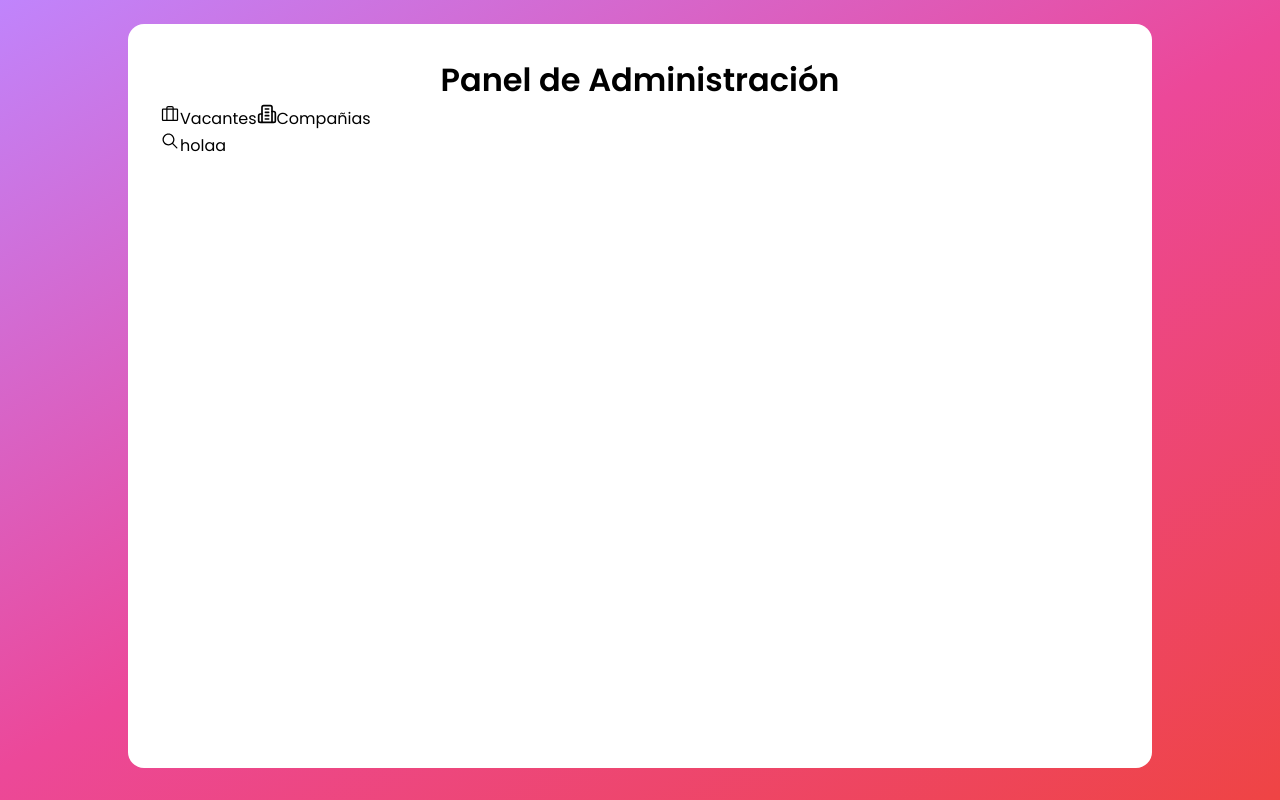
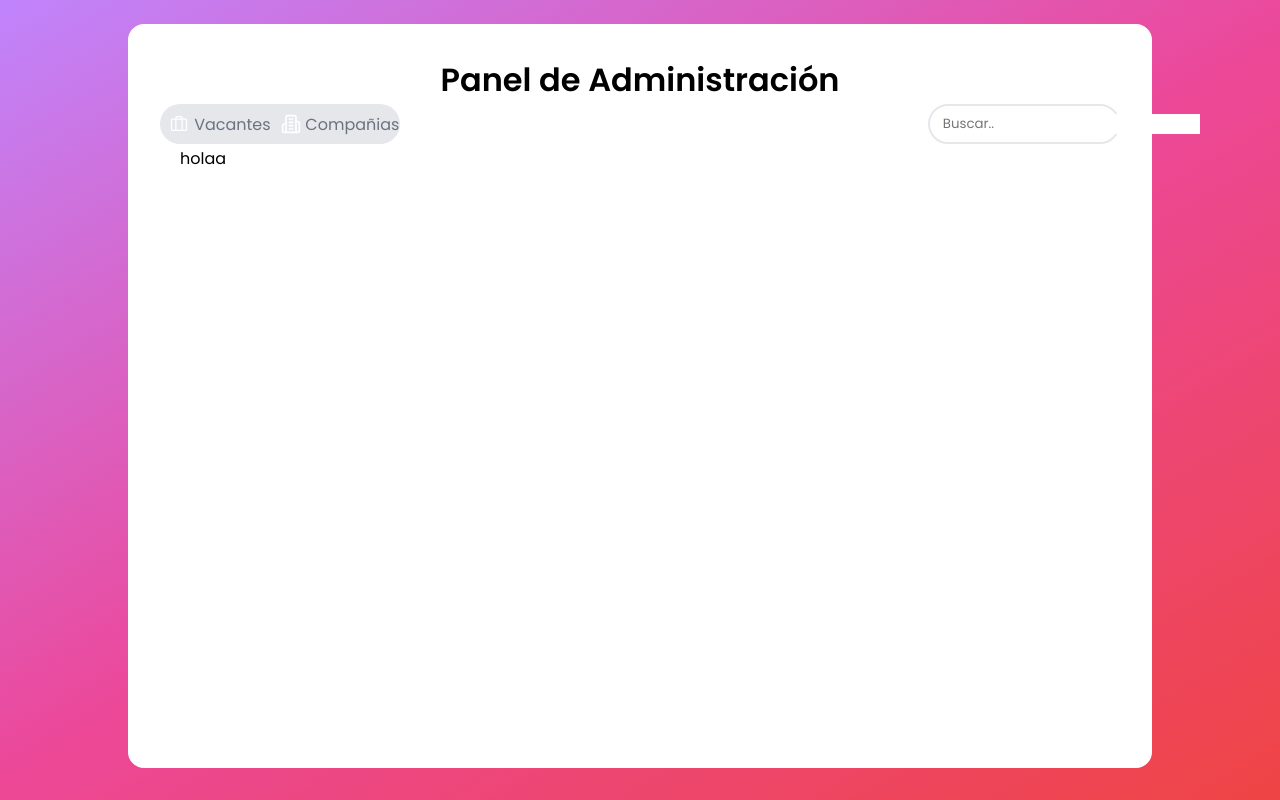
Before and after one commit to Shirly-lap/vacancy-management, a Next.js app: page /vacantes in a window 1280 px wide. Built offline with nearby package versions, Linux system fonts and the light colour scheme.

Commit message:
item link

```diff
--- a/src/components/atoms/IconLink.tsx
+++ b/src/components/atoms/IconLink.tsx
@@ -1,19 +1,22 @@
 import React from 'react'
 import Link from 'next/link';
 import { IconType } from 'react-icons';
-
+// import { usePathname } from 'next/navigation';
+import style from "../organisms/navbar/Navbar.module.scss"
 
 interface IconLink {
   path: string;
   text: string;
   Icon: IconType;
   color?: string;
+
 }
-export const IconLink = ({ path, text, Icon, color = '#000' }: IconLink) => {
+export const IconLink = ({ path, text, Icon, color = '#fff' }: IconLink) => {
   // const IconComponent = icons[iconType];
+  // const currentPath = usePathname();
 
   return (
-    <Link href={path} className="link-icon">
+    <Link href={path} className={style.linkIcon} >
       <Icon size="20" color={color}/>
       {text}
     </Link>
--- a/src/components/molecules/IconInput.tsx
+++ b/src/components/molecules/IconInput.tsx
@@ -1,12 +1,20 @@
 import React from 'react'
 import { Input } from '../atoms/Input'
+import { IconType } from 'react-icons'
+import style from "../organisms/navbar/Navbar.module.scss"
 
-export const IconInput = () => {
+
+interface IconInputProps {
+  Icon :IconType;
+  colorIcon?: string;
+  className?: string
+}
+export const IconInput = ({Icon, colorIcon}: IconInputProps) => {
   return (
     <>
-    <div className="container-icon-input">
-
-      <Input type='text' styleClass='inputSarch'/>
+    <div className={style.containerIconInput}>
+      <Icon color={colorIcon}/>
+      <Input type='text' styleClass={style.input} placeholder='Buscar..'/>
     </div>
     </>
   )
--- /dev/null
+++ b/src/components/organisms/navbar/Navbar.module.scss
@@ -0,0 +1,64 @@
+@import "../../../assets/styles/variables.scss";
+
+.navbar {
+  // background-color: $bg-purple-primary;
+  display: flex;
+  justify-content: space-between;
+
+  .navLinks {
+    display: flex;
+    width: 25%;
+    height: 2.5rem;
+    background-color: $bg-white-tertary;
+    border-radius: 5rem;
+    text-align: center;
+    align-items: center;
+
+
+    .linkIcon {
+      width: 100%;
+      display: flex;
+      align-items: center;
+      justify-content: center;
+      gap: 0.3rem;
+      text-decoration: none;
+      color: $txt-gray-secundary;
+      border-radius: 5rem;
+    }
+
+
+  }
+
+  .activePrimary {
+    background-color: $btn-purple-primary;
+    color: $txt-white !important;
+  }
+
+  .activeSecundary {
+    background-color: $btn-pink-primary;
+    color: $txt-white !important;
+  }
+
+  .containerIconInput {
+    width: 20%;
+    height: 2.5rem;
+    padding: 0.5rem;
+    display: flex;
+    align-items: center;
+    gap: 0.3rem;
+    color: $txt-gray-primary;
+    border: 0.15rem solid $border-gray;
+    border-radius: 5rem;
+
+    .input {
+      border: none;
+      font-family: var(--font-principal);
+
+      &:focus {
+        outline: none;
+      }
+    }
+  }
+
+
+}
--- a/src/components/organisms/navbar/Navbar.tsx
+++ b/src/components/organisms/navbar/Navbar.tsx
@@ -1,25 +1,29 @@
-import { icons } from '@/model/Icon';
+import { icons } from '@/model/Icon';  // Asegúrate de que los íconos estén bien importados
 import { IconLink } from '@/components/atoms/IconLink';
-import React from 'react'
+import React from 'react';
+import { IconInput } from '@/components/molecules/IconInput';
+import styles from "./Navbar.module.scss";
+
 
 const navBarItems = [
-  { path: "/vacantes", title: "Vacantes", iconType:icons.vacant },
-  { path: "/companias", title: "Compañias", iconType:icons.company }
+  { path: "/vacantes", title: "Vacantes", iconType: icons.vacant },  // Los íconos se pasan como componentes JSX
+  { path: "/companias", title: "Compañias", iconType: icons.company }
 ];
 
 export const Navbar = () => {
   return (
-    <>
-      <nav>
-        <div className="navLinks">
-          {navBarItems.map((item, key)=>(
-            <IconLink key={key} path={item.path} text={item.title} Icon={item.iconType} ></IconLink>
-          ))}
-        </div>
-
-        <div className="search">
-        </div>
-      </nav>
-    </>
-  )
+    <nav className={styles.navbar}>
+      <div className={styles.navLinks}>
+        {navBarItems.map((item, key) => (
+          <IconLink
+            key={key}
+            path={item.path}
+            text={item.title}
+            Icon={item.iconType}  // Aquí el ícono se pasa como componente JSX
+          />
+        ))}
+      </div>
+      <IconInput Icon={icons.search} />
+    </nav>
+  );
 }
```
Also changed, not shown: src/components/organisms/header/Header.tsx (+16 -2 lines), src/app/fonts/GeistMonoVF.woff (deleted), src/app/fonts/GeistVF.woff (deleted), src/app/globals.css (indentation only).
